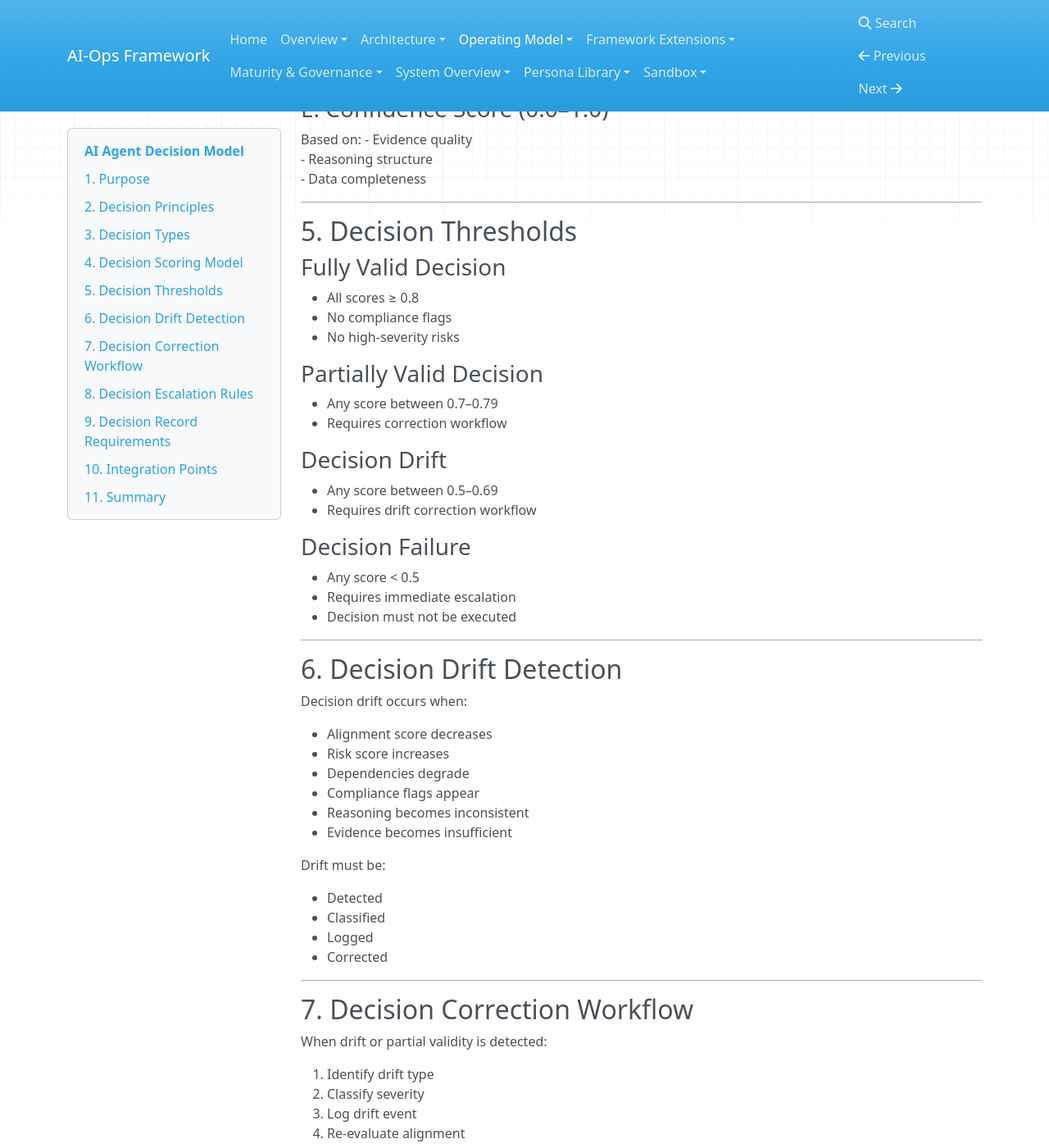
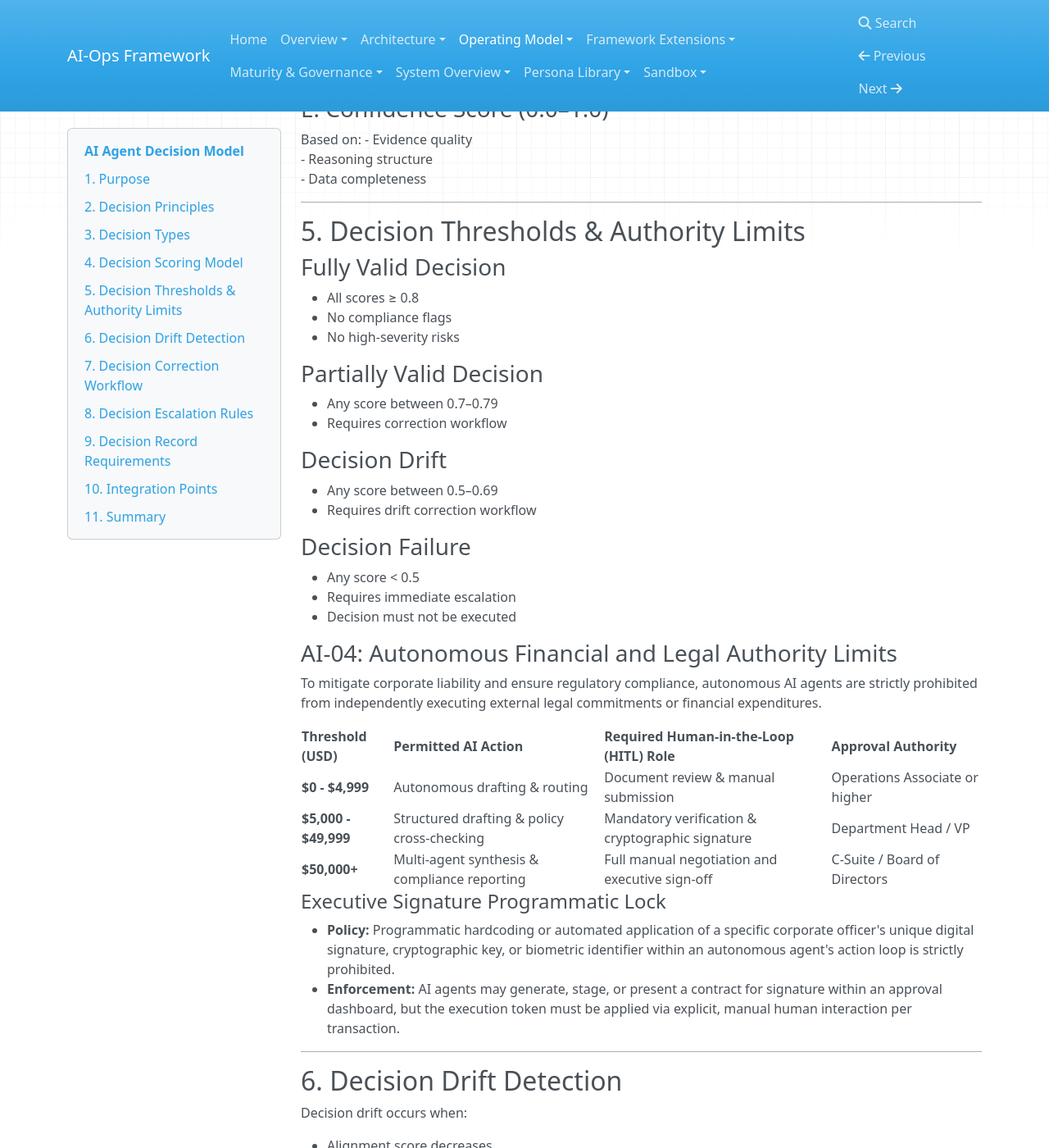
Before and after one commit to proudtobe1/ai-ops-framework, an MkDocs documentation site: the page built from docs/operating-model/ai-agent-decision-model.md, in a window 1280 px wide and 1400 px high, scrolled down 2206 px. Shown: the whole window at 82% size. Built offline with MkDocs 1.6.1, drawn with Linux system fonts in a browser that asks for light colours; nearby versions of some CDN libraries; some of the changed text lies outside the part shown.

Commit message:
Update ai-agent-decision-model.md
Suggested by Gemini 6/8/26

```diff
--- a/docs/operating-model/ai-agent-decision-model.md
+++ b/docs/operating-model/ai-agent-decision-model.md
@@ -103,7 +103,7 @@ Based on:
 
 ---
 
-## 5. Decision Thresholds
+## 5. Decision Thresholds & Authority Limits
 
 ### **Fully Valid Decision**
 - All scores ≥ 0.8
@@ -122,6 +122,19 @@ Based on:
 - Any score < 0.5
 - Requires immediate escalation
 - Decision must not be executed
+
+### **AI-04: Autonomous Financial and Legal Authority Limits**
+To mitigate corporate liability and ensure regulatory compliance, autonomous AI agents are strictly prohibited from independently executing external legal commitments or financial expenditures.
+
+| Threshold (USD) | Permitted AI Action | Required Human-in-the-Loop (HITL) Role | Approval Authority |
+| :--- | :--- | :--- | :--- |
+| **$0 - $4,999** | Autonomous drafting & routing | Document review & manual submission | Operations Associate or higher |
+| **$5,000 - $49,999** | Structured drafting & policy cross-checking | Mandatory verification & cryptographic signature | Department Head / VP |
+| **$50,000+** | Multi-agent synthesis & compliance reporting | Full manual negotiation and executive sign-off | C-Suite / Board of Directors |
+
+#### Executive Signature Programmatic Lock
+- **Policy:** Programmatic hardcoding or automated application of a specific corporate officer's unique digital signature, cryptographic key, or biometric identifier within an autonomous agent's action loop is strictly prohibited.
+- **Enforcement:** AI agents may generate, stage, or present a contract for signature within an approval dashboard, but the execution token must be applied via explicit, manual human interaction per transaction.
 
 ---
 
@@ -174,6 +187,7 @@ Escalation is required when:
 - Evidence is insufficient
 - Decision impacts multiple teams
 - Decision impacts roadmap or architecture
+- Financial or legal commitments breach the thresholds defined in section 5
 
 Escalations must use the Escalation Report Template.
 
```
